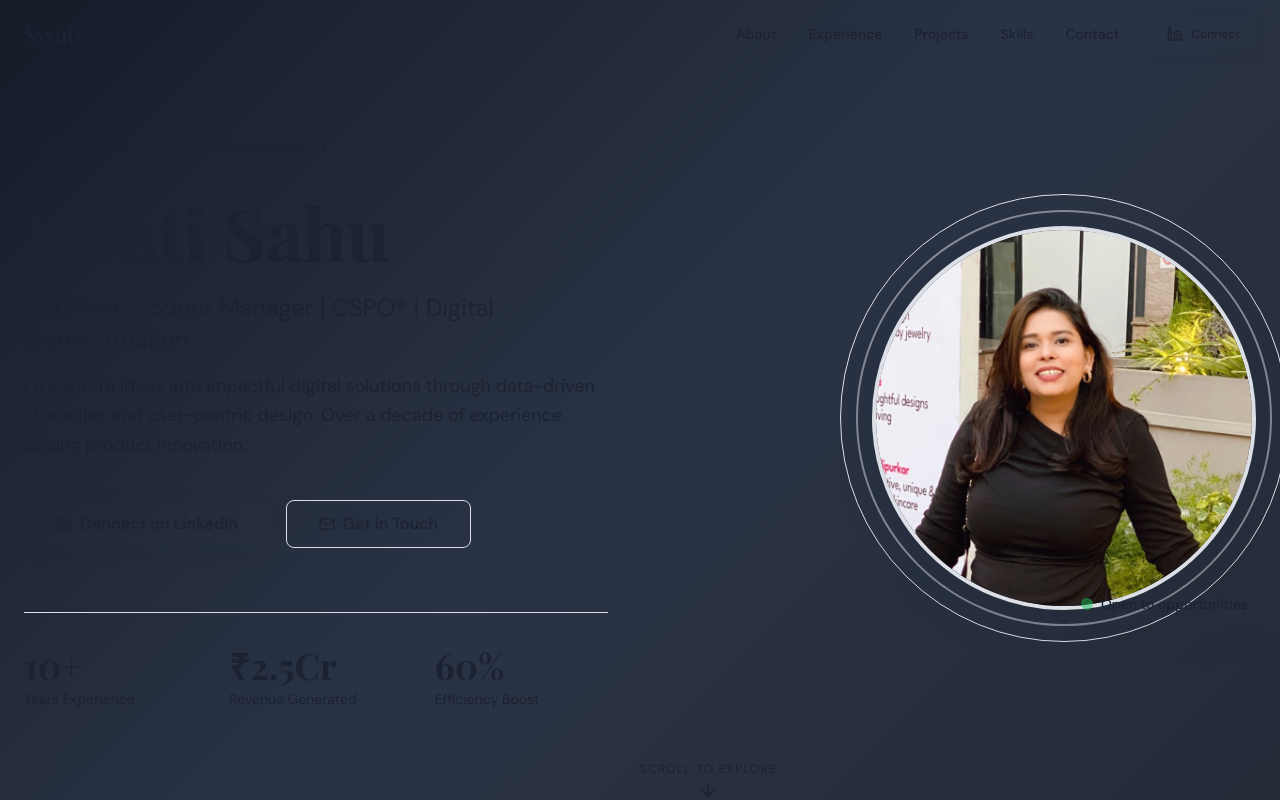
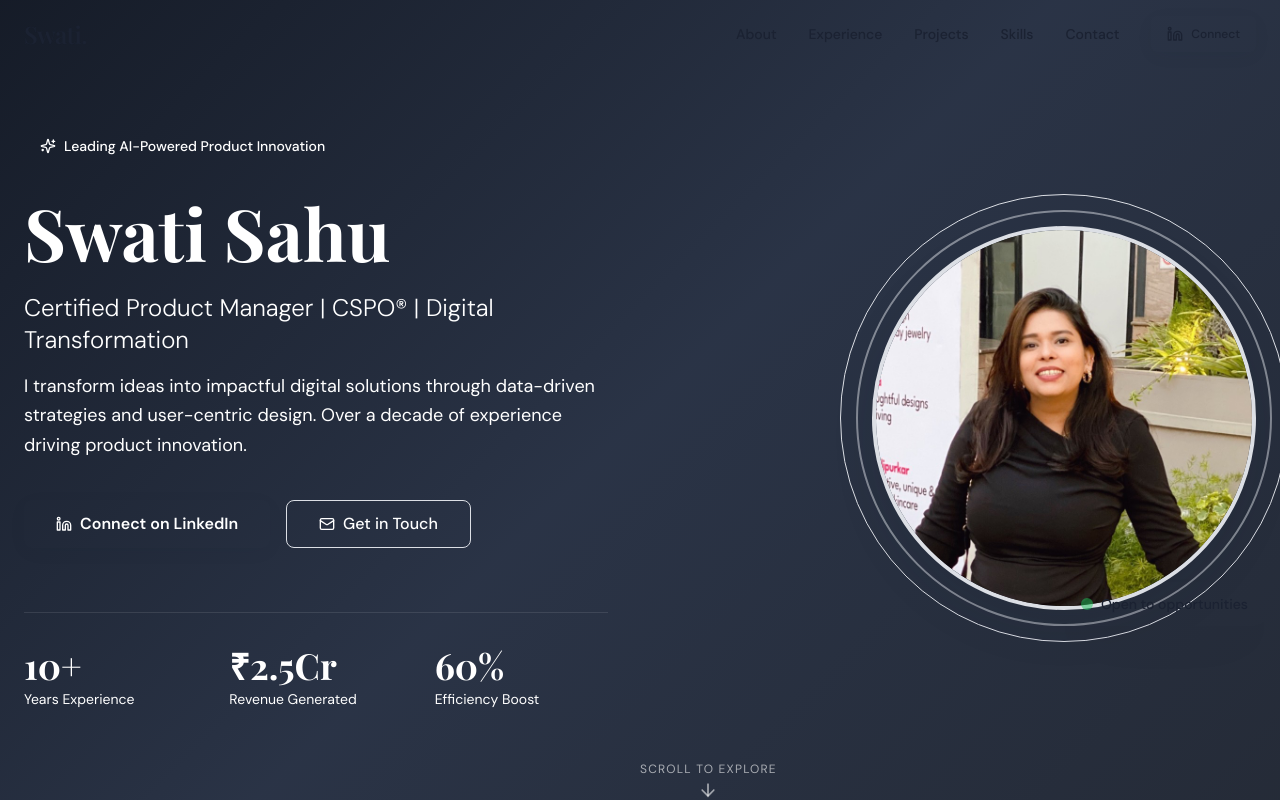
Before and after one commit to Swatisahu19/portfolio, a Next.js app: page / in a window 1280 px wide. Shown: the top 800 px of the page. Built offline with nearby package versions, Linux system fonts and the light colour scheme; a web font is replaced by a local one.

Commit message:
Update Hero section text colors to white

```diff
--- a/app/components/sections/Hero.tsx
+++ b/app/components/sections/Hero.tsx
@@ -15,23 +15,23 @@ export function Hero() {
       <div className="container mx-auto px-6 py-32 relative z-10">
         <div className="grid lg:grid-cols-2 gap-16 items-center">
           {/* Text Content */}
-          <div className="text-primary-foreground">
+          <div className="text-white">
             <div className="animate-fade-up">
-              <div className="inline-flex items-center gap-2 px-4 py-2 bg-accent/20 rounded-full text-accent text-sm font-medium mb-8">
+              <div className="inline-flex items-center gap-2 px-4 py-2 bg-accent/20 rounded-full text-white text-sm font-medium mb-8">
                 <Sparkles className="w-4 h-4" />
                 Leading AI-Powered Product Innovation
               </div>
             </div>
 
-            <h1 className="animate-fade-up stagger-1 font-serif text-5xl md:text-6xl lg:text-7xl font-bold leading-tight mb-6">
+            <h1 className="animate-fade-up stagger-1 font-serif text-5xl md:text-6xl lg:text-7xl font-bold leading-tight mb-6 text-white">
               Swati Sahu
             </h1>
 
-            <p className="animate-fade-up stagger-2 text-xl md:text-2xl text-primary-foreground/80 font-light mb-4">
+            <p className="animate-fade-up stagger-2 text-xl md:text-2xl text-white font-light mb-4">
               Certified Product Manager | CSPO® | Digital Transformation
             </p>
 
-            <p className="animate-fade-up stagger-3 text-lg text-primary-foreground/60 max-w-xl mb-10 leading-relaxed">
+            <p className="animate-fade-up stagger-3 text-lg text-white max-w-xl mb-10 leading-relaxed">
               I transform ideas into impactful digital solutions through data-driven strategies and user-centric design. Over a decade of experience driving product innovation.
             </p>
 
@@ -51,18 +51,18 @@ export function Hero() {
             </div>
 
             {/* Stats */}
-            <div className="animate-fade-up stagger-5 grid grid-cols-3 gap-8 mt-16 pt-8 border-t border-primary-foreground/10">
+            <div className="animate-fade-up stagger-5 grid grid-cols-3 gap-8 mt-16 pt-8 border-t border-white/10">
               <div>
                 <div className="font-serif text-3xl md:text-4xl font-bold text-accent">10+</div>
-                <div className="text-primary-foreground/60 text-sm mt-1">Years Experience</div>
+                <div className="text-white text-sm mt-1">Years Experience</div>
               </div>
               <div>
                 <div className="font-serif text-3xl md:text-4xl font-bold text-accent">₹2.5Cr</div>
-                <div className="text-primary-foreground/60 text-sm mt-1">Revenue Generated</div>
+                <div className="text-white text-sm mt-1">Revenue Generated</div>
               </div>
               <div>
                 <div className="font-serif text-3xl md:text-4xl font-bold text-accent">60%</div>
-                <div className="text-primary-foreground/60 text-sm mt-1">Efficiency Boost</div>
+                <div className="text-white text-sm mt-1">Efficiency Boost</div>
               </div>
             </div>
           </div>
@@ -94,7 +94,7 @@ export function Hero() {
         </div>
 
         {/* Scroll indicator */}
-        <div className="animate-fade-up stagger-6 absolute bottom-8 left-1/2 -translate-x-1/2 flex flex-col items-center gap-2 text-primary-foreground/40">
+        <div className="animate-fade-up stagger-6 absolute bottom-8 left-1/2 -translate-x-1/2 flex flex-col items-center gap-2 text-white/60">
           <span className="text-xs uppercase tracking-widest">Scroll to explore</span>
           <ArrowDown className="w-5 h-5 animate-bounce" />
         </div>
```
